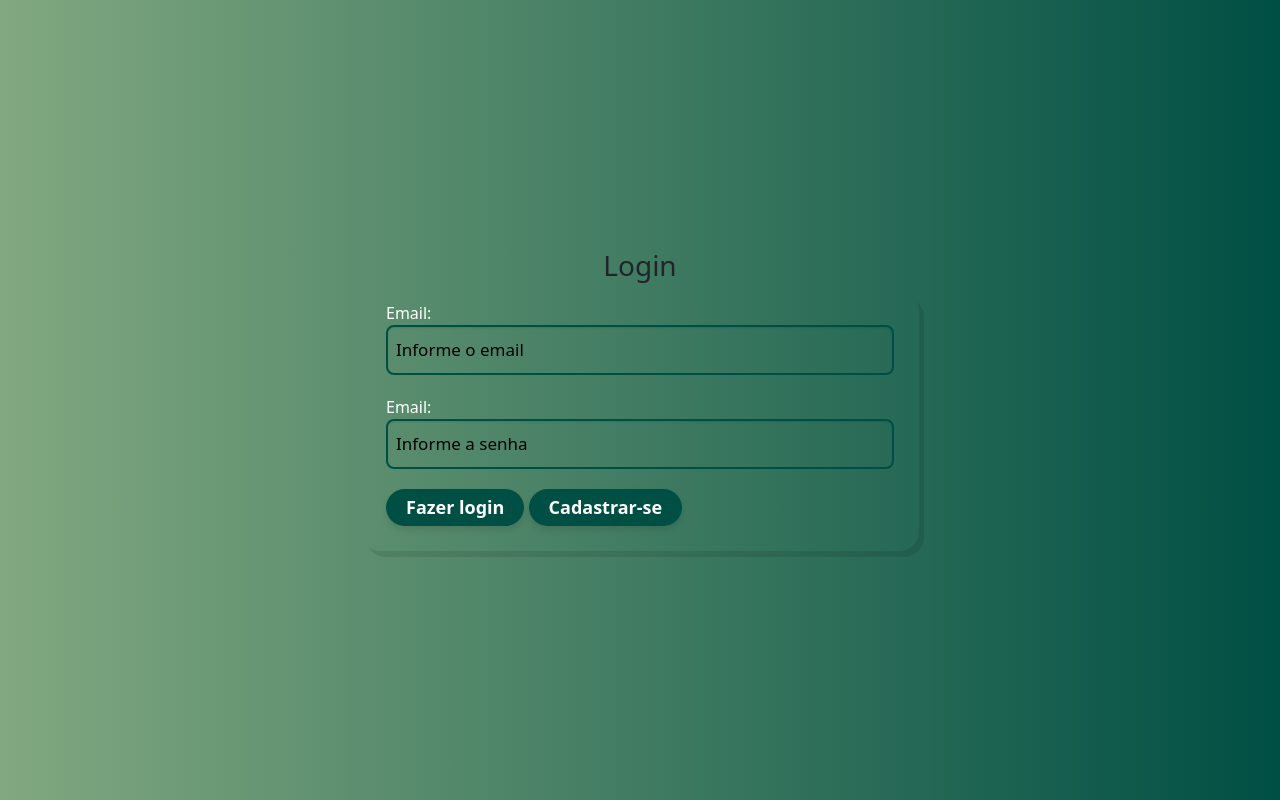
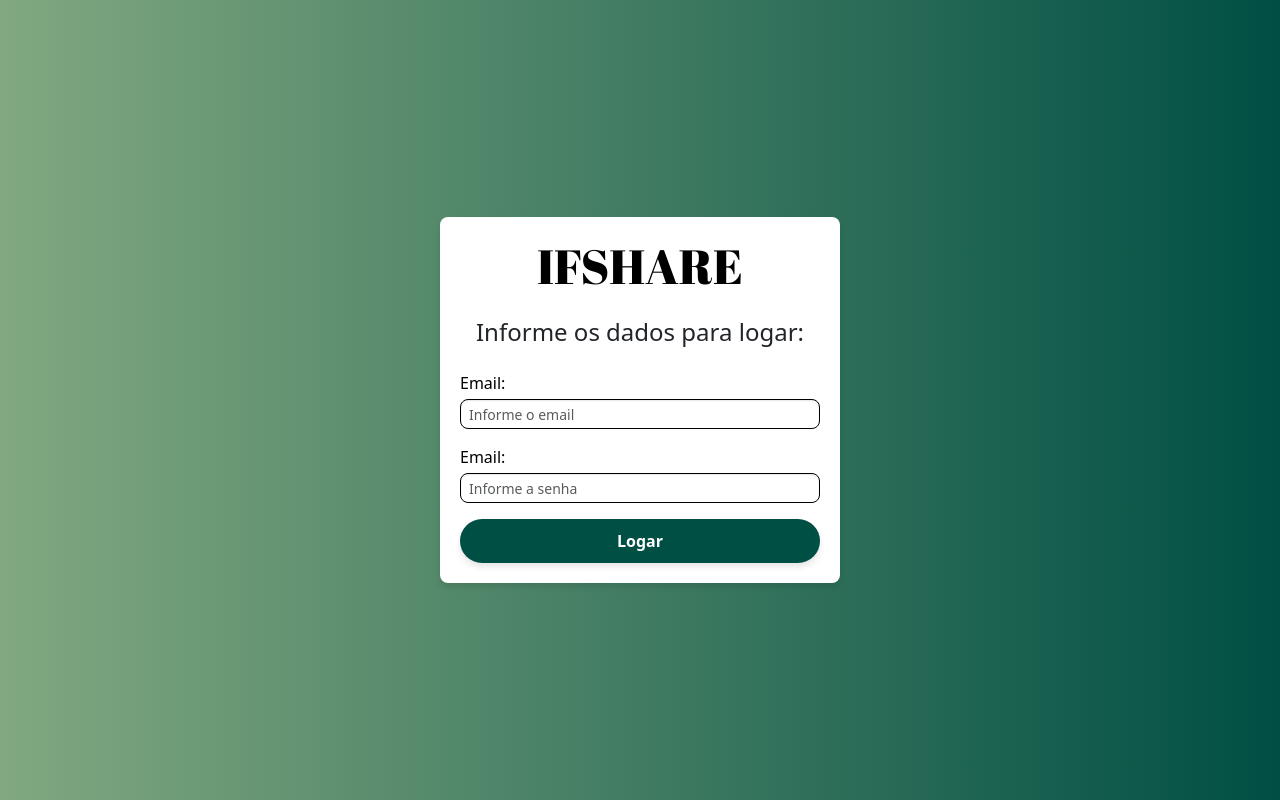
Before and after one commit to IFShare/PFC, a PHP site: page /PFC/app/controller/LoginController.php?action=login in a window 1280 px wide. Run offline with PHP 8.4, Linux system fonts and the light colour scheme.

Commit message:
Add files via upload

```diff
--- a/app/controller/LoginController.php
+++ b/app/controller/LoginController.php
@@ -38,7 +38,7 @@ class LoginController extends Controller {
                 header("location: " . HOME_PAGE);
                 exit;
             } else {
-                $erros['ambos'] = "Login ou senha informados são inválidos!";
+                $erros['ambos'] = "<p class='mb-0 fw-bold text-danger'>Login ou senha informados são inválidos!</p>";
             }
         }
 
--- a/app/view/css/login.css
+++ b/app/view/css/login.css
@@ -1,109 +1,73 @@
-body, html{
+.font-abril {
+    font-family: 'Abril Fatface', cursive; /* Fonte personalizada */
+}
+.title-ifshare {
+    font-size: 3rem; /* Ajuste o tamanho da fonte conforme necessário */
+    color: #000; /* Cor desejada */
+}
+
+    body, html {
         height: 100%;
-    width: 100%;
         margin: 0;
         padding: 0;
         background: linear-gradient(90deg, #81a880, #004f44);
     }
 
-h4{
-    text-align: center;
-    margin: 0;
-}
-
-.container{
-    height: 100%;
-}
-
-.coluna{
-    height: 100%;
+    .form-container {
+        height: 100vh; /* altura da tela inteira */
         display: flex;
         justify-content: center;
         align-items: center;
-    flex-direction: column;
     }
 
-.alert {
-    background-color: transparent;
-    color: black;
-    border: 2px solid red;
-}
-
-form{
-    width: 50%;
-    box-shadow: 5px 6px rgba(0, 0, 0, 0.1);
-    border-radius: 20px;
-    padding:  10px 25px 25px 25px;
-    transition: all 0.5s ease-in;
-}
-
-form:hover{
-    box-shadow: 4px 5px rgba(0, 0, 0, 0.3);
+    .form-content {
+        background-color: #fff; /* Cor de fundo do formulário */
+        border-radius: 8px; /* Bordas arredondadas */
+        padding: 20px; /* Espaçamento interno */
+        box-shadow: 0 4px 6px rgba(0, 0, 0, 0.1); /* Sombra */
+        max-width: 400px; /* Largura máxima do formulário */
+        width: 100%; /* Largura total dentro do máximo */
     }
 
     .btn-custom {
-    background-color: #004f44;
-    color: white;
-    border: none;
-    border-radius: 30px;
-    padding: 5px 20px;
-    margin-top: 20px;
-    font-size: 18px;
-    font-weight: bold;
-    box-shadow: 0 4px 6px rgba(0, 0, 0, 0.1);
-    transition: background-color 0.3s, transform 0.3s;
+        background-color: #004f44; /* Cor de fundo */
+        color: #fff; /* Cor do texto */
+        border: none; /* Remove a borda padrão */
+        border-radius: 30px; /* Bordas arredondadas */
+        padding: 10px 20px; /* Espaçamento interno */
+        font-size: 16px; /* Tamanho da fonte */
+        font-weight: bold; /* Peso da fonte */
+        box-shadow: 0 4px 6px rgba(0, 0, 0, 0.1); /* Sombra */
+        transition: background-color 0.3s, transform 0.3s; /* Transição */
     }
 
     .btn-custom:hover {
-    background-color: #81a880;
-    transform: scale(1.05);
+        background-color: #81a880; /* Cor do botão ao passar o mouse */
+        transform: scale(1.05); /* Aumenta o botão */
     }
 
-.form-control {
-    border-radius: 8px;
-    border: 2px solid #004f44;
-    padding: 8px;
-    font-size: 17px;
-    line-height: 1.2;
-    box-shadow: inset 0 1px 2px rgba(0, 0, 0, 0.1);
-    transition: border-color 0.3s, box-shadow 0.3s;
-    height: 50px;
-    background-color: transparent;
-    color: white;
-    cursor: default;
+    .form-control, .form-select {
+        border-radius: 8px; /* Bordas arredondadas */
+        border: 1px solid #000; /* Cor da borda */
+        padding: 8px; /* Reduzir o padding interno para diminuir a altura */
+        font-size: 14px; /* Diminuir o tamanho da fonte */
+        line-height: 1.2; /* Reduzir o espaçamento entre linhas */
+        box-shadow: inset 0 1px 2px rgba(0, 0, 0, 0.1); /* Sombra interna */
+        transition: border-color 0.3s, box-shadow 0.3s; /* Transição suave */
+        height: 30px; /* Definir uma altura fixa */
+        background-color: transparent; /* Cor de fundo para combinar com o site */
+        color: #000; /* Cor do texto */
     }
 
-.form-control:hover{
-    border: 2px solid white;
-}
-
-.form-control::placeholder{
-    color: black;
-    font-size: 17px;
-}
-
-.form-control:focus{
-    cursor: text;
-}
-
-.form-group:first-of-type{
-    margin-bottom: 20px;
-}
-
-label {
-    color: white;
-}
-
-.form-control:focus {
-    color: white;
-    background-color: transparent;
-    border-color: #fff;
-    outline: none;
-    box-shadow: 0 0 5px rgba(0, 0, 0, 0.2);
+    .form-control:focus, .form-select:focus {
+        background-color: transparent; /* Manter o fundo transparente ao foco */
+        border-color: #fff; /* Borda branca ao foco */
+        outline: none; /* Remove o contorno padrão */
+        box-shadow: 0 0 5px rgba(0, 0, 0, 0.2); /* Sombra externa ao foco */
     }
 
     .form-label {
-    font-size: 16px;
-    color: white;
-    margin-bottom: 4px;
+        font-size: 16px; /* Tamanho da fonte */
+        color: #000; /* Cor do texto */
+        margin-bottom: 4px; /* Espaço abaixo do rótulo */
     }
--- a/app/view/login/login.php
+++ b/app/view/login/login.php
@@ -1,60 +1,60 @@
 <?php
-#Nome do arquivo: login/login.php
-#Objetivo: interface para logar no sistema
+# Nome do arquivo: login.php
+# Objetivo: interface para logar no sistema
 
 require_once(__DIR__ . "/../include/header.php");
 ?>
 
 <link rel="stylesheet" href="<?= BASEURL ?>/view/css/login.css">
 
-<div class="container">
-    <div class="col-12 coluna">
+<div class="container form-container d-flex justify-content-center align-items-center" style="min-height: 100vh;">
+    <div class="form-content text-center">
+        <!-- Título "IFSHARE" centralizado -->
+        <h1 class="font-abril title-ifshare mb-4">IFSHARE</h1>
 
-        <h3>Login</h3>
-        <!-- Formulário de login -->
-        <form id="frmLogin" action="./LoginController.php?action=logon" method="POST">
-            <div class="form-group">
-                <label for="txtEmail">
+        <!-- Texto do formulário centralizado -->
+        <h4 class="mb-4">Informe os dados para logar:</h4>
 
-                    <?php
+        <!-- Formulário de Login -->
+        <form id="frmLogin" action="./LoginController.php?action=logon" method="POST" class="text-start">
+            <div class="mb-3">
+                <label for="txtEmail" class="form-label"><?php
                     if (isset($msgErro['emailLogin'])) {
-                        echo ("<div class='alert alert-danger'>" . $msgErro['emailLogin'] . "</div>");
-                    } elseif (isset($msgErro['ambos'])) {
-                        echo $msgErro['ambos'];
+                        echo "<p class='mb-0 fw-bold text-danger'>" . $msgErro['emailLogin'] . "</p>";
                     } else {
                         echo "Email:";
                     }
                     ?></label>
                 <input type="text" class="form-control" name="email" id="txtEmail"
-                    placeholder="Informe o email"
-                    value="<?php echo isset($dados['email']) ? $dados['email'] : '' ?>" />
+                       placeholder="Informe o email"
+                       value="<?php echo isset($dados['email']) ? $dados['email'] : '' ?>" />
             </div>
 
-            <div class="form-group">
-                <label for="txtSenha">
-                    <?php
+            <div class="mb-3">
+                <label for="txtSenha" class="form-label"><?php
                     if (isset($msgErro['senhaLogin'])) {
-                        echo ("<div class='alert alert-danger'>" . $msgErro['senhaLogin'] . "</div>");
+                        echo ("<p class='mb-0 fw-bold text-danger'>" . $msgErro['senhaLogin'] . "</p>");
                     } else {
                         echo "Email:";
                     }
-                    ?>
-                </label>
+                    ?></label>
                 <input type="password" class="form-control" name="senha" id="txtSenha"
-                    placeholder="Informe a senha" />
+                       placeholder="Informe a senha"
+                       value="<?php echo isset($dados['senha']) ? $dados['senha'] : '' ?>" />
             </div>
 
-            <button type="submit" class="btn btn-custom">Fazer login</button>
+            <?php
 
-            <a href="/PFC/app/controller/UsuarioController.php?action=createCadastro"
-                class="btn btn-custom">Cadastrar-se</a>
+            if(isset($msgErro['ambos']))
+                echo $msgErro['ambos'];
+            ?>
 
+            <button type="submit" class="btn btn-custom w-100">Logar</button>
         </form>
-
     </div>
-
 </div>
 
 <?php
+# Incluindo o footer
 require_once(__DIR__ . "/../include/footer.php");
 ?>
```
Lines whose indentation alone changed are shown as unchanged.
